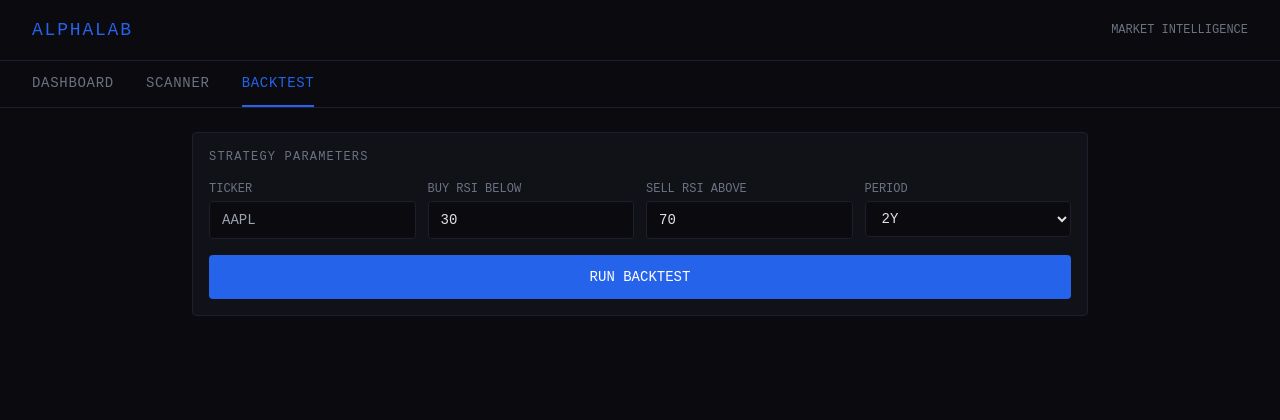
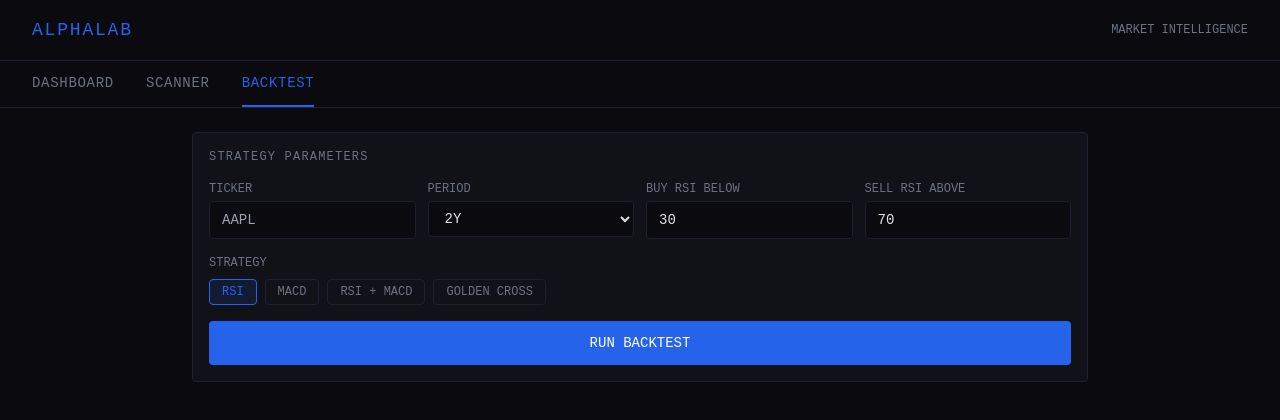
Before and after one commit to FazleRas/AlphaLab, a React (Create React App) app in the folder frontend/: page / in a window 1280 px wide. Both pictures are taken after a click on the button "BACKTEST". Shown: the top 420 px of the page. Built offline with nearby package versions, Linux system fonts and the light colour scheme.

Commit message:
Add strategy selector to backtest UI for MACD, combined, and golden cross
Wires the frontend up to the multi-strategy backtest endpoint added in
399a1ae, and cleans up inconsistent indentation in Backtest.jsx.

```diff
--- a/frontend/src/components/Backtest.jsx
+++ b/frontend/src/components/Backtest.jsx
@@ -17,6 +17,7 @@ export default function Backtest() {
   const [results, setResults] = useState(null);
   const [loading, setLoading] = useState(false);
   const [error, setError] = useState(null);
+  const [strategy, setStrategy] = useState('rsi');
 
   const periods = ['6mo', '1y', '2y', '5y', 'max'];
 
@@ -25,7 +26,7 @@ export default function Backtest() {
     setLoading(true);
     setError(null);
     try {
-      const res = await fetch(`${API}/backtest/${ticker}?period=${period}&buy_rsi=${buyRsi}&sell_rsi=${sellRsi}`);
+      const res = await fetch(`${API}/backtest/${ticker}?period=${period}&strategy=${strategy}&buy_rsi=${buyRsi}&sell_rsi=${sellRsi}`);
       const data = await res.json();
       if (data.error) {
         setError(data.error);
@@ -59,6 +60,21 @@ export default function Backtest() {
             />
           </div>
           <div>
+            <p className="font-mono text-xs mb-1" style={{ color: '#6b7280' }}>PERIOD</p>
+            <select
+              value={period}
+              onChange={e => setPeriod(e.target.value)}
+              className="w-full px-3 py-2 font-mono text-sm rounded outline-none"
+              style={{ backgroundColor: '#0a0a0f', border: '1px solid #1e1e2e', color: '#e2e2e2' }}
+            >
+              {periods.map(p => (
+                <option key={p} value={p}>{p.toUpperCase()}</option>
+              ))}
+            </select>
+          </div>
+          {(strategy === 'rsi' || strategy === 'combined') && (
+            <>
+              <div>
                 <p className="font-mono text-xs mb-1" style={{ color: '#6b7280' }}>BUY RSI BELOW</p>
                 <input
                   type="number"
@@ -78,18 +94,32 @@ export default function Backtest() {
                   style={{ backgroundColor: '#0a0a0f', border: '1px solid #1e1e2e', color: '#e2e2e2' }}
                 />
               </div>
-          <div>
-            <p className="font-mono text-xs mb-1" style={{ color: '#6b7280' }}>PERIOD</p>
-            <select
-              value={period}
-              onChange={e => setPeriod(e.target.value)}
-              className="w-full px-3 py-2 font-mono text-sm rounded outline-none"
-              style={{ backgroundColor: '#0a0a0f', border: '1px solid #1e1e2e', color: '#e2e2e2' }}
+            </>
+          )}
+        </div>
+
+        <div className="mb-4">
+          <p className="font-mono text-xs mb-2" style={{ color: '#6b7280' }}>STRATEGY</p>
+          <div className="flex gap-2 flex-wrap">
+            {[
+              { key: 'rsi', label: 'RSI' },
+              { key: 'macd', label: 'MACD' },
+              { key: 'combined', label: 'RSI + MACD' },
+              { key: 'golden_cross', label: 'GOLDEN CROSS' },
+            ].map(s => (
+              <button
+                key={s.key}
+                onClick={() => setStrategy(s.key)}
+                className="px-3 py-1 font-mono text-xs rounded"
+                style={{
+                  backgroundColor: strategy === s.key ? '#2563eb20' : 'transparent',
+                  border: `1px solid ${strategy === s.key ? '#2563eb' : '#1e1e2e'}`,
+                  color: strategy === s.key ? '#2563eb' : '#6b7280',
+                }}
               >
-              {periods.map(p => (
-                <option key={p} value={p}>{p.toUpperCase()}</option>
+                {s.label}
+              </button>
             ))}
-            </select>
           </div>
         </div>
 
@@ -109,7 +139,7 @@ export default function Backtest() {
           {/* Summary */}
           <div className="p-4 rounded mb-4" style={{ backgroundColor: '#111118', border: '1px solid #1e1e2e' }}>
             <p className="font-mono text-xs mb-4 tracking-widest" style={{ color: '#6b7280' }}>
-              {results.ticker} — RSI STRATEGY (BUY &lt; {results.buy_rsi} / SELL &gt; {results.sell_rsi})
+              {results.ticker} — {results.strategy.toUpperCase().replace('_', ' ')} STRATEGY
             </p>
             <div className="grid grid-cols-2 md:grid-cols-4 gap-3 mb-4">
               <StatCard
```
Lines whose indentation alone changed are shown as unchanged.
